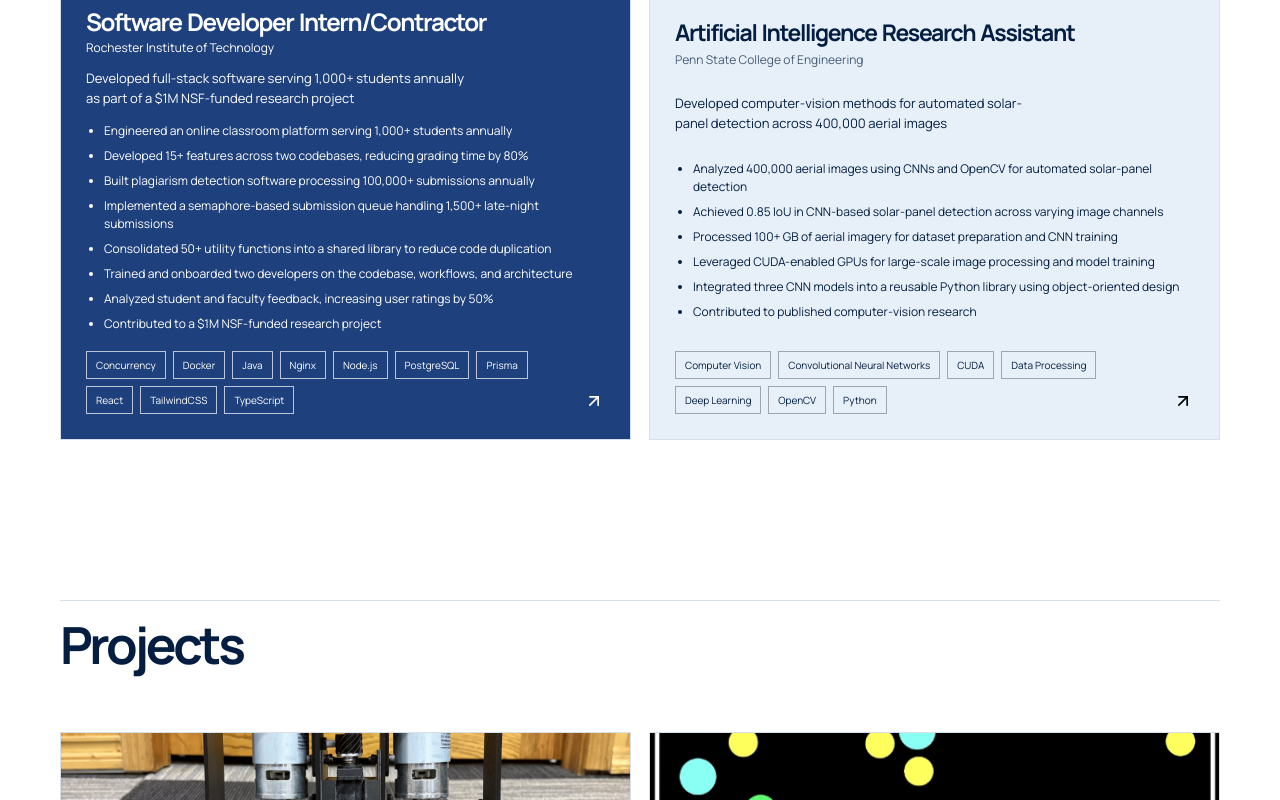
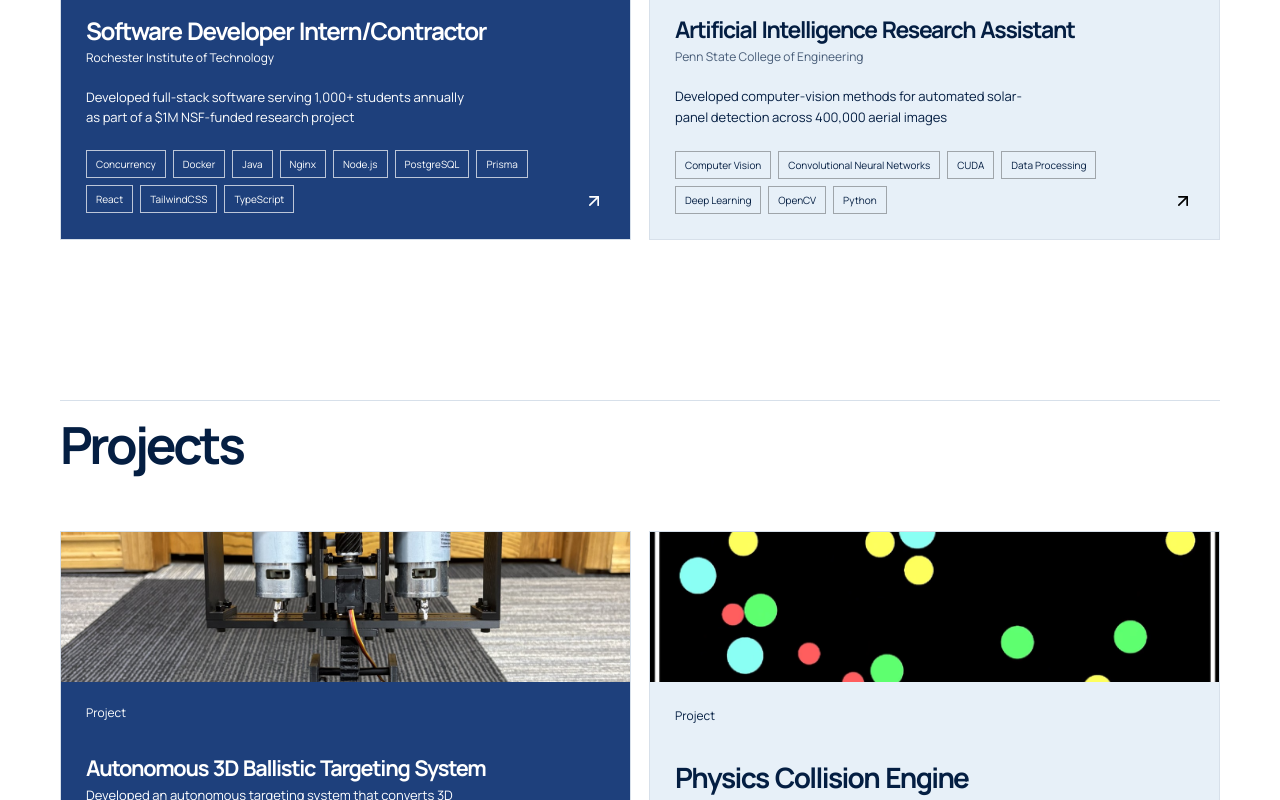
Before and after one commit to EdwinKimsal/EdwinKimsal.github.io, a React (Vite) app: page / in a window 1280 px wide. Shown: the part 1640-2440 px from the top of the page. Built offline with nearby package versions, Linux system fonts and the light colour scheme.

Commit message:
Fixed display

```diff
--- a/src/main.tsx
+++ b/src/main.tsx
@@ -67,7 +67,6 @@ function EntryCard({ entry, onOpen }: { entry: PortfolioEntry; onOpen: (id: stri
     <EntryImage entry={entry} location="card" /><div className="card-top"><span className="card-type">{entry.type}</span>{entry.period && <span className="card-period"><Period value={entry.period} /></span>}</div>
     <div><FittingTitle title={entry.title} level="card" />{entry.company && <p className="company">{entry.company}</p>}</div>
     <p className="card-description">{entry.shortDescription}</p>
-    <ul className="card-details">{entry.details.overview.map((item) => <li key={item}>{item}</li>)}</ul>
     <TagList tags={entry.tags} />
     <button className="card-arrow" aria-label={`View ${entry.title}`}><ArrowUpRight size={20} /></button>
   </article>
--- a/src/styles.css
+++ b/src/styles.css
@@ -91,5 +91,3 @@ body * { font-family:'Manrope',sans-serif !important; }
 .section,.detail-page,.entry-grid,.leadership-grid,.about-grid,.detail-content,.entry-card,.leadership-item,.detail-hero { min-width:0; }
 @media(max-width:800px){ .section,.detail-page,.entry-grid,.leadership-grid,.about-grid,.detail-content,.entry-card,.leadership-item,.detail-hero { max-width:100%; } }
 .hero-location { margin:0; color:var(--muted); font-size:14px; }
-.card-details { margin:0 0 18px; padding-left:18px; font-size:12px; line-height:1.5; }
-.card-details li + li { margin-top:7px; }
```
Also changed, not shown: 4 other files (tests, documents, lock files or other folders).
